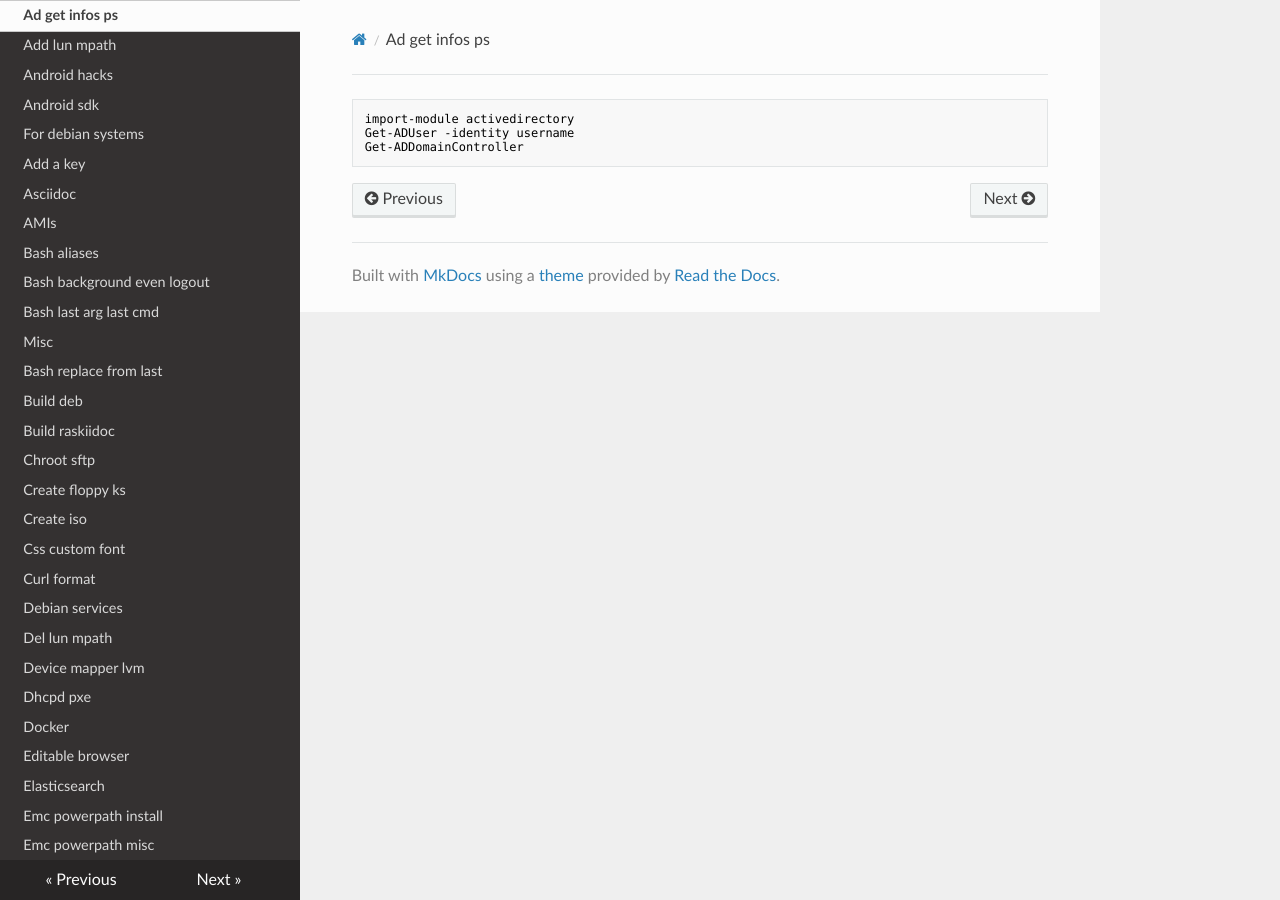
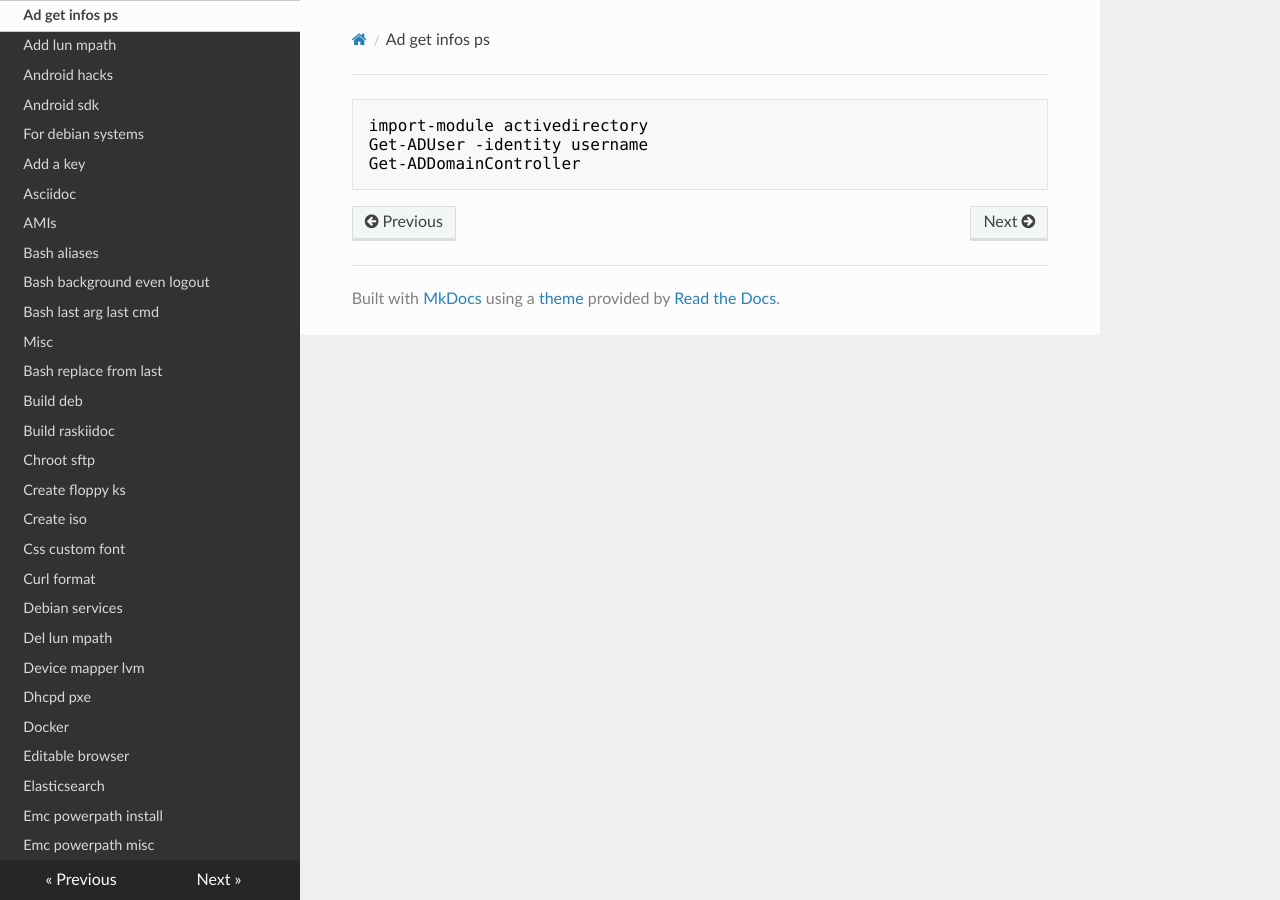
Before and after one commit to Pryz/notes, an MkDocs documentation site: the page built from docs/ad_get_infos_ps.md, in a window 1280 px wide. Built offline with MkDocs 1.6.1, drawn with Linux system fonts in a browser that asks for light colours; nearby versions of some CDN libraries.

Commit message:
Better sizing for Code text

```diff
--- /dev/null
+++ b/docs/extra.css
@@ -0,0 +1,3 @@
+code, .rst-content tt {
+  font-size: 100% !important;
+}
--- a/mkdocs.yml
+++ b/mkdocs.yml
@@ -1,2 +1,3 @@
 site_name: Notes
 theme: readthedocs
+extra_css: [extra.css]
```
